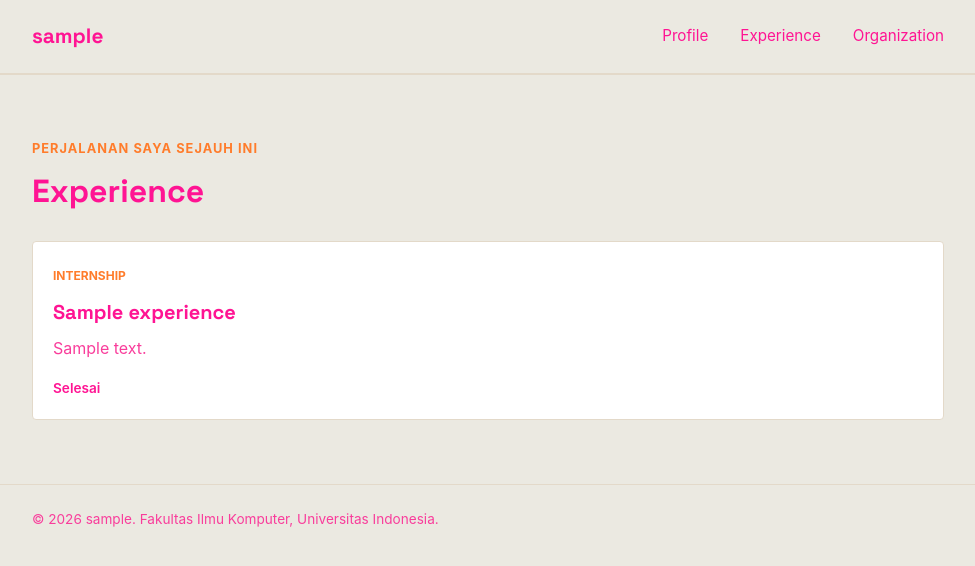
After one commit to raniafff/myportofolio, a Django app: template templates/experience.html in a window 1280 px wide. The commit adds this page. Shown: the top 566 px of the page, without its empty margins (152-1127 px from the left). Run offline with Django 5.2, Linux system fonts and the light colour scheme; tables that the repository leaves empty hold one stand-in row (values such as "Sample post"); the template is opened without the code that fills it: values that come from a table or form of the project are taken from there, most other values are stand-ins (such as "Sample title", 1, 10 or a date in 2020).

Commit message:
bikin halaman experience scr dinamis

```diff
--- a/static/css/style.css
+++ b/static/css/style.css
@@ -275,3 +275,57 @@ h1, .brand {
         justify-content: flex-start;
     }
 }
+
+.experience-section {
+    padding: 4rem 0;
+    border-top: 1px solid var(--line);
+}
+
+.section-kicker {
+    color: var(--accent-dark);
+    font-size: 0.8rem;
+    font-weight: 700;
+    letter-spacing: 0.08em;
+    text-transform: uppercase;
+}
+
+.experience-section h1 {
+    margin: 0.4rem 0 1.5rem;
+    font-size: 2rem;
+}
+
+.experience-grid {
+    display: grid;
+    grid-template-columns: repeat(auto-fit, minmax(240px, 1fr));
+    gap: 1rem;
+}
+
+.experience-card {
+    padding: 1.25rem;
+    background-color: #fff;
+    border: 1px solid var(--line);
+    border-radius: var(--radius);
+}
+
+.experience-category {
+    color: var(--accent-dark);
+    font-size: 0.75rem;
+    font-weight: 700;
+    text-transform: uppercase;
+}
+
+.experience-card h2 {
+    margin: 0.5rem 0;
+    font-size: 1.25rem;
+}
+
+.experience-description,
+.empty-state {
+    color: var(--text-muted);
+}
+
+.experience-status {
+    margin-top: 1rem;
+    font-size: 0.85rem;
+    font-weight: 600;
+}
--- /dev/null
+++ b/templates/experience.html
@@ -0,0 +1,63 @@
+<!DOCTYPE html>
+<html lang="en">
+<head>
+    <meta charset="UTF-8">
+    <meta name="viewport" content="width=device-width, initial-scale=1.0">
+    <title>Experience - {{ name }}</title>
+    <link rel="preconnect" href="https://fonts.googleapis.com">
+    <link rel="preconnect" href="https://fonts.gstatic.com" crossorigin>
+    <link href="https://fonts.googleapis.com/css2?family=Space+Grotesk:wght@500;700&display=swap" rel="stylesheet">
+    <link rel="stylesheet" href="/static/css/style.css">
+</head>
+<body>
+    <header class="site-header">
+        <div class="container">
+            <a href="#profile" class="brand">{{ nickname }}</a>
+            <nav>
+                <a href="#profile">Profile</a>
+                <a href="#experience">Experience</a>
+                <a href="#organization">Organization</a>
+            </nav>
+        </div>
+    </header>
+
+    <main>
+    <section class="experience-section" id="experience">
+        <div class="container">
+            <p class="section-kicker">Perjalanan saya sejauh ini</p>
+            <h1>Experience</h1>
+
+            <div class="experience-grid">
+                {% for experience in experience_list %}
+                    <article class="experience-card">
+                        <span class="experience-category">
+                            {{ experience.get_category_display }}
+                        </span>
+                        <h2>{{ experience.title }}</h2>
+                        <p class="experience-description">
+                            {{ experience.description }}
+                        </p>
+
+                        {% if experience.is_ongoing %}
+                            <p class="experience-status">Sedang berlangsung</p>
+                        {% else %}
+                            <p class="experience-status">Selesai</p>
+                        {% endif %}
+                    </article>
+                {% empty %}
+                    <p class="empty-state">
+                        Belum ada pengalaman yang ditambahkan.
+                    </p>
+                {% endfor %}
+            </div>
+        </div>
+    </section>
+</main>
+
+    <footer class="site-footer">
+        <div class="container">
+            <p>&copy; 2026 {{ nickname }}. Fakultas Ilmu Komputer, Universitas Indonesia.</p>
+        </div>
+    </footer>
+</body>
+</html>
```
